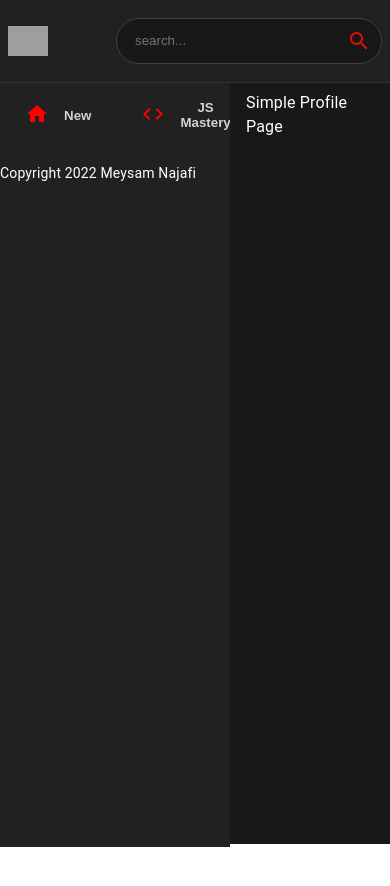
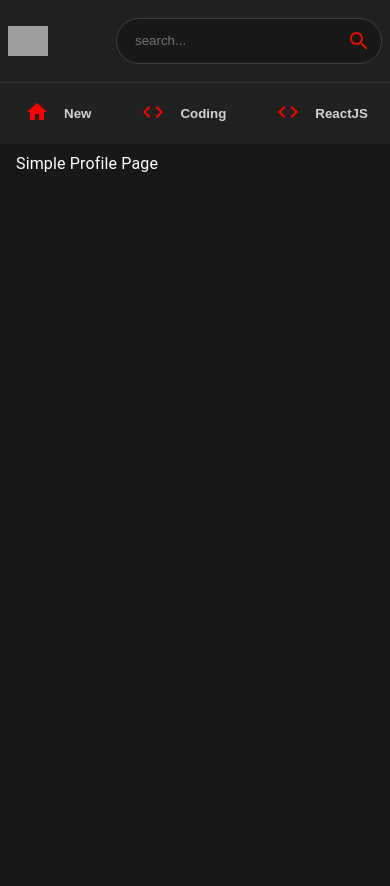
Before and after one commit to MeysamNajafi/Youtube_Clone, a React (Create React App) app: page /profile in a window 390 px wide. Shown: the top 886 px of the page. Before the commit the page ends 844 px from the top, so only its background shows below. Built offline with nearby package versions, Linux system fonts and the light colour scheme; grey boxes are pictures that could not be loaded.

Commit message:
make main page responsive

```diff
--- a/src/components/MainLayout.jsx
+++ b/src/components/MainLayout.jsx
@@ -16,32 +16,38 @@ const MainLayout = ({ children }) => {
 	}, [selectedCategoryFromParam]);
 
 	return (
-		<Stack sx={{ flexDirection: { sx: "column", md: "row" } }}>
+		<Stack direction={{ xs: "column", md: "row" }}>
 			<Box
 				sx={{
 					height: "calc(100% - 80px)",
 					px: { sx: 0, md: 2 },
 					boxSizing: "border-box",
 					backgroundColor: "#212121",
-					position: "fixed",
-					top: "83px",
-					zIndex: 1000,
+					position: { xs: "relative", md: "fixed" },
+					top: { xs: "0px", md: "83px" },
+					zIndex: { xs: 0, md: 1000 },
 					overflowY: "auto",
-					width: "230px",
+					overflowX: { xs: "auto", md: "hidden" },
+					width: { xs: "100%", md: "230px" },
 				}}
 			>
 				<Sidebar
 					selectedCategory={selectedCategory}
 					selectCategoryHandler={setSelectedCategory}
 				/>
-				<Typography variant="body2" color="white" my={2}>
+				<Typography
+					sx={{ display: { xs: "none", md: "block" } }}
+					variant="body2"
+					color="white"
+					my={2}
+				>
 					Copyright 2022 Meysam Najafi
 				</Typography>
 			</Box>
 			<Box
 				sx={{
-					width: "calc(100% - 230px)",
-					marginLeft: "230px",
+					width: { xs: "100%", md: "calc(100% - 230px)" },
+					marginLeft: { xs: 0, md: "230px" },
 					height: "calc(100vh - 83px)",
 					backgroundColor: "#181818",
 				}}
--- a/src/components/Sidebar.jsx
+++ b/src/components/Sidebar.jsx
@@ -18,7 +18,7 @@ const Sidebar = ({ selectedCategory, selectCategoryHandler }) => {
 					onClick={() => {
 						navigate({
 							pathname: "/",
-							search: "?category=" + category.name,
+							search: "category=" + category.name,
 						});
 						selectCategoryHandler(category.name);
 					}}
--- a/src/components/VideoCard.jsx
+++ b/src/components/VideoCard.jsx
@@ -30,7 +30,7 @@ const VideoCard = ({ video: { id: videoId, snippet } }) => {
 				sx={{
 					backgroundColor: "#181818",
 					height: "125px",
-					padding: "12.5px 2px",
+					padding: "12.5px 2px !important",
 				}}
 			>
 				<Link
--- a/src/components/Videos.jsx
+++ b/src/components/Videos.jsx
@@ -93,6 +93,7 @@ const Videos = ({ url, selectedCategory, searchQuery }) => {
 							<Box
 								sx={{
 									flex: {
+										xs: "1 0 200px",
 										md: "1 0 300px",
 										lg: "1 0 250px",
 									},
--- a/src/utils/consts.js
+++ b/src/utils/consts.js
@@ -16,10 +16,9 @@ export const logo = "https://i.ibb.co/s9Qys2j/logo.png";
 
 export const categories = [
 	{ name: "New", icon: <HomeIcon /> },
-	{ name: "JS Mastery", icon: <CodeIcon /> },
 	{ name: "Coding", icon: <CodeIcon /> },
 	{ name: "ReactJS", icon: <CodeIcon /> },
-	{ name: "NextJS", icon: <CodeIcon /> },
+	{ name: "VueJS", icon: <CodeIcon /> },
 	{ name: "Music", icon: <MusicNoteIcon /> },
 	{ name: "Education", icon: <SchoolIcon /> },
 	{ name: "Podcast", icon: <GraphicEqIcon /> },
```
